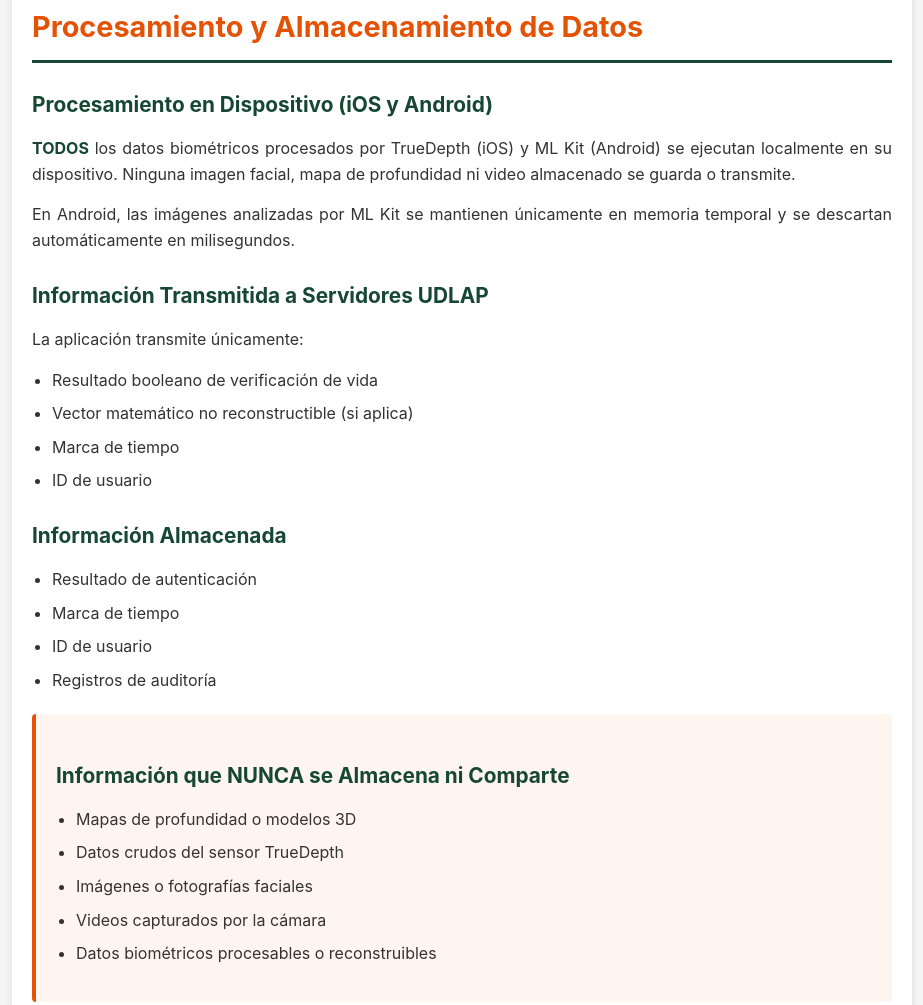
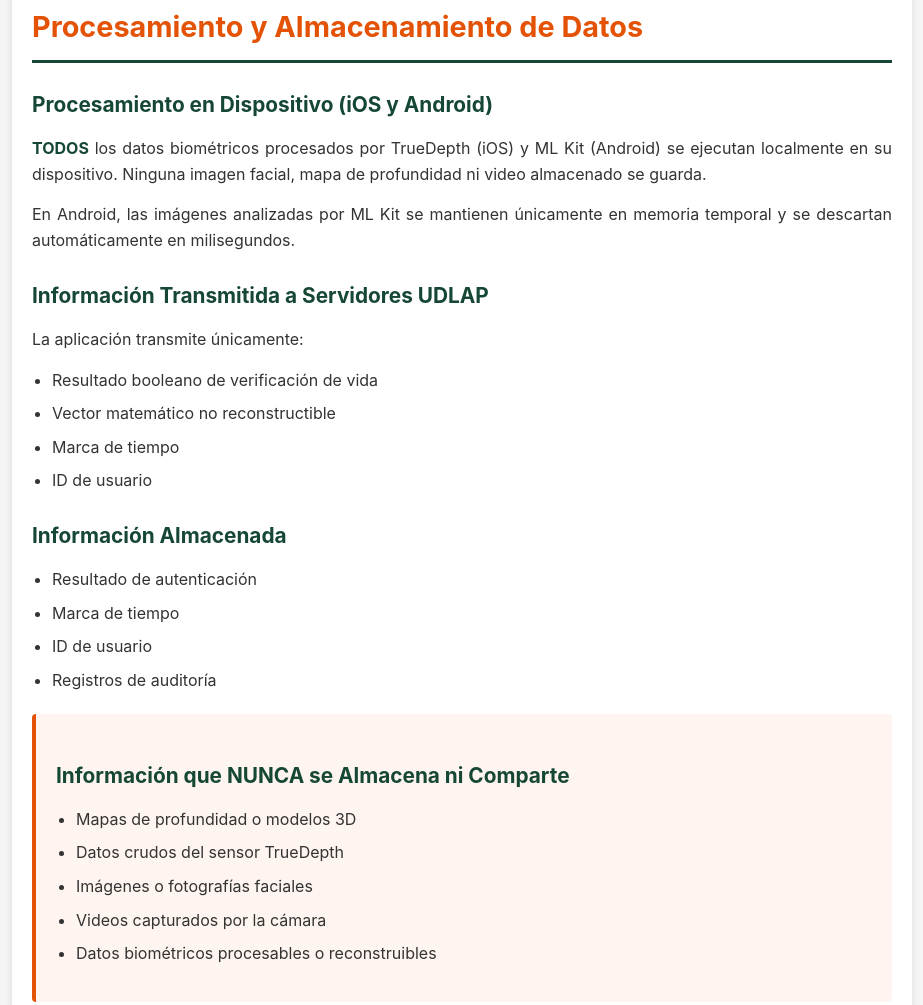
Before and after one commit to STEM-UDLAP/Politica-de-Privacidad-eUDLAPx, a plain HTML site: page index.html in a window 1280 px wide. Shown: the part 3560-4565 px from the top of the page, without its empty margins (178-1101 px from the left). Drawn offline with Linux system fonts and the light colour scheme.

Commit message:
Update index.html

```diff
--- a/index.html
+++ b/index.html
@@ -324,7 +324,7 @@
             <p>
                 <strong>TODOS</strong> los datos biométricos procesados por TrueDepth (iOS) y ML Kit (Android)
                 se ejecutan localmente en su dispositivo. Ninguna imagen facial, mapa de profundidad ni video
-                almacenado se guarda o transmite.
+                almacenado se guarda.
             </p>
             <p>
                 En Android, las imágenes analizadas por ML Kit se mantienen únicamente en memoria temporal
@@ -335,7 +335,7 @@
             <p>La aplicación transmite únicamente:</p>
             <ul>
                 <li>Resultado booleano de verificación de vida</li>
-                <li>Vector matemático no reconstructible (si aplica)</li>
+                <li>Vector matemático no reconstructible</li>
                 <li>Marca de tiempo</li>
                 <li>ID de usuario</li>
             </ul>
@@ -402,9 +402,6 @@
 
             <h3>Vectores Matemáticos</h3>
             <p><strong>Retención:</strong> segundos (eliminación automática)</p>
-
-            <h3>Registros de Acceso</h3>
-            <p><strong>Retención:</strong> 5 años</p>
         </div>
 
         <!-- SEGURIDAD -->
```
